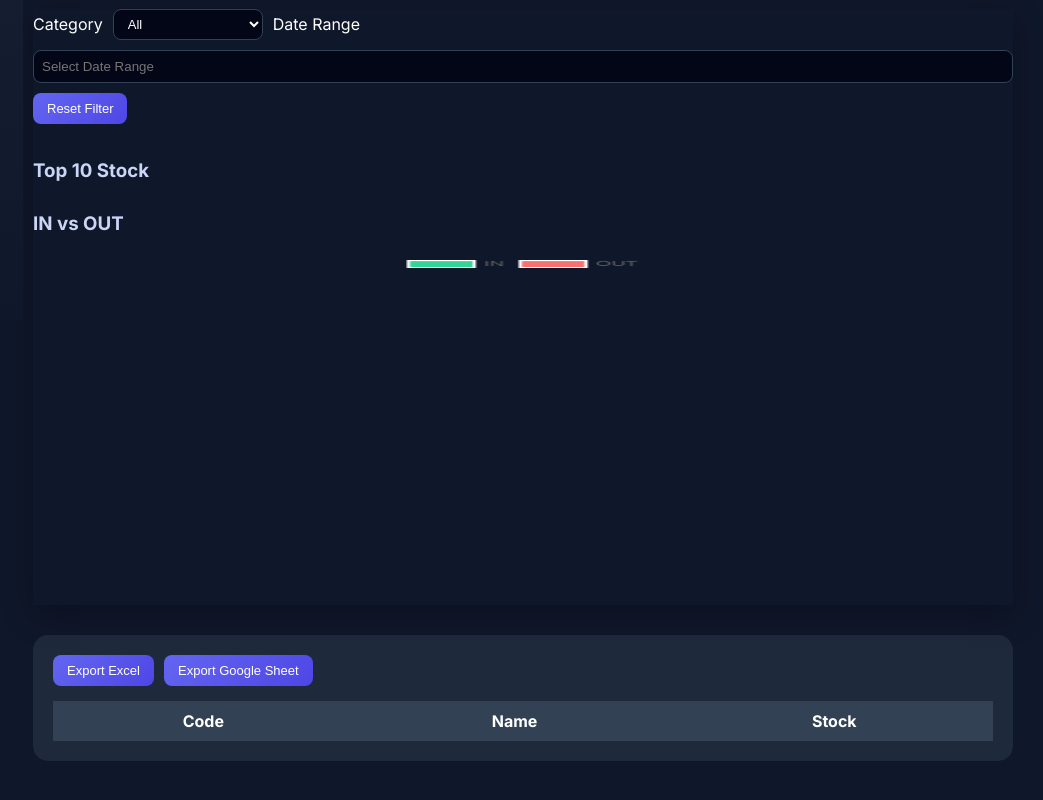
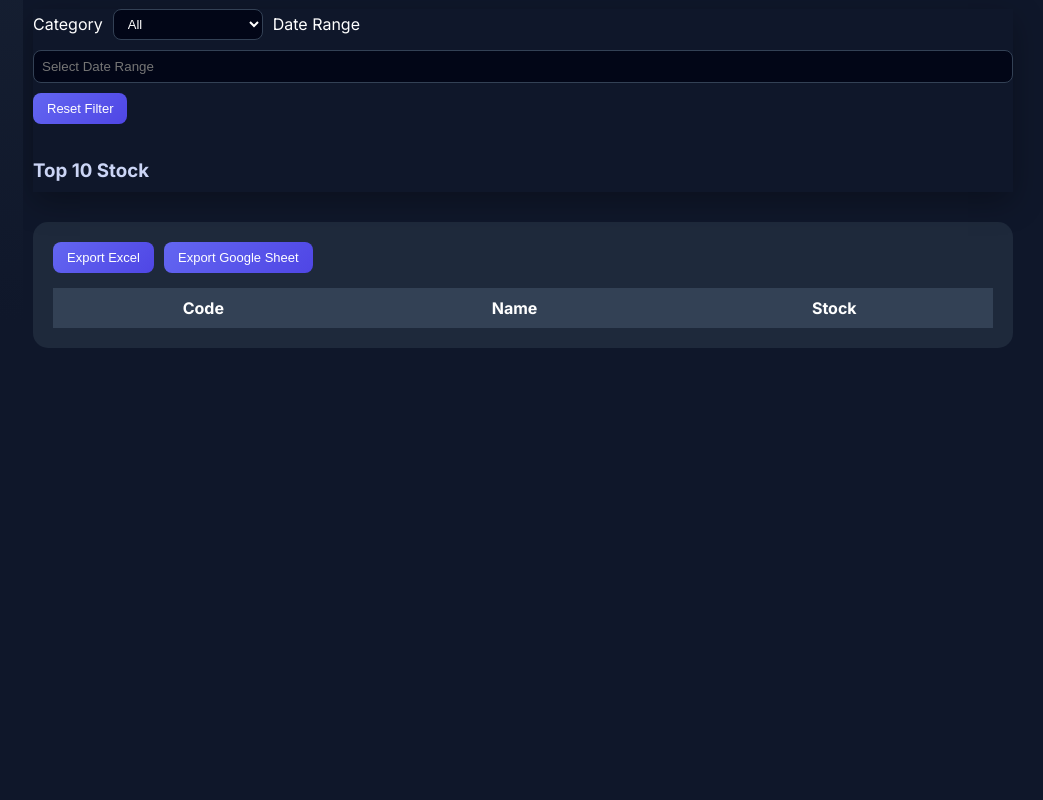
Before and after one commit to zsavinskysulton-max/inventory-system, a website: page index.html in a window 1280 px wide. Shown: the part 520-1320 px from the top of the page, without its empty margins (237-1280 px from the left). After the commit the page ends 918 px from the top, so only its background shows below. Drawn offline with nearby package versions, Linux system fonts and the light colour scheme; no server answers.

Commit message:
final update: fix chart, remove in-out chart, improve UI dashboard

```diff
--- a/index.html
+++ b/index.html
@@ -96,9 +96,6 @@
   </div>
     <h3>Top 10 Stock</h3>
     <canvas id="chart"></canvas>
-
-    <h3>IN vs OUT</h3>
-    <canvas id="chart2"></canvas>
     </div>
 
     </div>
--- a/js/script.js
+++ b/js/script.js
@@ -476,7 +476,6 @@
     }
     /* CHART */
     let chart;
-    let chartInOut;
     function getFilteredData() {
 
   const category = document.getElementById("categoryFilter")?.value || "all";
@@ -635,7 +634,6 @@ chart = new Chart(ctx,{
     renderStockTable();
     renderChart();
     renderSummary();
-    renderInOutChart();
     }
 function showPage(page, el){
   document.getElementById("dashboardPage").style.display="none";
@@ -722,32 +720,6 @@ function renderSummary(){
   document.getElementById("topItem").innerText = topItem;
   document.getElementById("lowStock").innerText = low;
 }
-function renderInOutChart(){
-  const filtered = getFilteredData();
-
-  let totalIn = 0;
-  let totalOut = 0;
-
-  filtered.forEach(t=>{
-    if(t.type === "IN") totalIn += Number(t.qty);
-    else totalOut += Number(t.qty);
-  });
-
-  const ctx = document.getElementById("chart2");
-
-  if(chartInOut) chartInOut.destroy();
-
-    chartInOut = new Chart(ctx,{
-    type:'doughnut',
-    data:{
-      labels:["IN","OUT"],
-      datasets:[{
-        data:[totalIn,totalOut],
-        backgroundColor:["#34d399","#f87171"]
-      }]
-    }
-  });
-}
 function clearFilter(){
   // reset date
   window.startDate = null;
```
